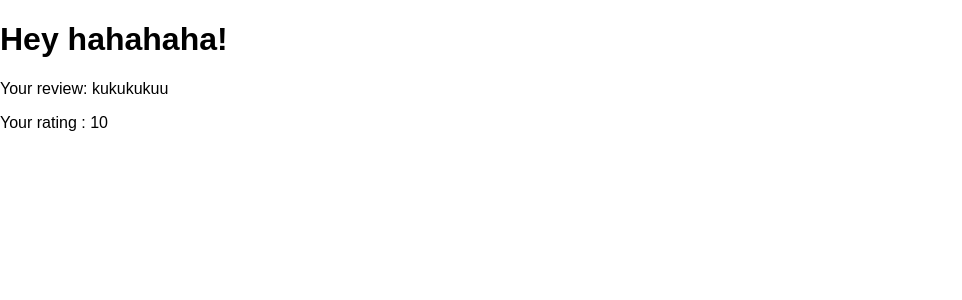
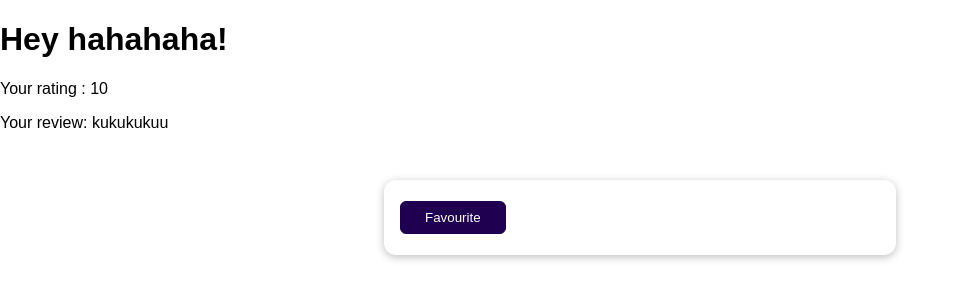
Before and after one commit to ashvin-a/Book-Store, a Django app: page /review/1 in a window 1280 px wide. Shown: the top 300 px of the page, without its empty margins (0-962 px from the left). Run offline with Django 4.2, Linux system fonts and the light colour scheme; data comes from the database, SQL or seed files in the repository.

Commit message:
this error should occur!

```diff
--- a/forms_aane/reviews/templates/reviews/details.html
+++ b/forms_aane/reviews/templates/reviews/details.html
@@ -6,7 +6,13 @@
 {% block content %}
     <h1>Hey {{review.username}}!</h1>
 
+    <p>Your rating : {{review.rating}}</p>
     <p>Your review: {{review.review_text}}</p>
-    <p>Your rating : {{review.rating}}</p>
+    <form action="/review/favourite" method="POST">
+        {% csrf_token %}
+    {% comment %} the '/' in the front of action is important🚶{% endcomment %}
+        <input type="hidden" name="review_id" value="{{review.id}}">
+        <button>Favourite</button>
+    </form>
 
 {% endblock content %}
--- a/forms_aane/reviews/urls.py
+++ b/forms_aane/reviews/urls.py
@@ -5,5 +5,6 @@ urlpatterns = [
     path("",views.ReviewView.as_view()),
     path("thankuu",views.ThankuView.as_view()),#oru '/' mathi ithu mothom 3gkkan😥
     path("review",views.ReviewListView.as_view()),
-    path("review/<int:pk>",views.DetailedView.as_view(),name="detail")
+    path("review/favourite",views.AddFavourite.as_view()),
+    path("review/<int:pk>",views.DetailedView.as_view())
 ]
--- a/forms_aane/reviews/views.py
+++ b/forms_aane/reviews/views.py
@@ -1,5 +1,6 @@
 from typing import Any
 from django.shortcuts import render
+from django.urls import reverse
 from django.http import HttpResponseRedirect
 from django.views import View
 from django.views.generic.base import TemplateView
@@ -43,6 +44,12 @@ class DetailedView(DetailView):
     template_name = "reviews/details.html"
     model = Review
 
+class AddFavourite(View):
+    def post(self,request):
+        review_id = request.POST['review_id']
+        fav_review = Review.objects.get(pk=review_id)
+        request.session['favourite_review'] = fav_review
+        return HttpResponseRedirect("/review/"+review_id)
 # class ReviewView(View):
 
 #     def post(self,request):
```
